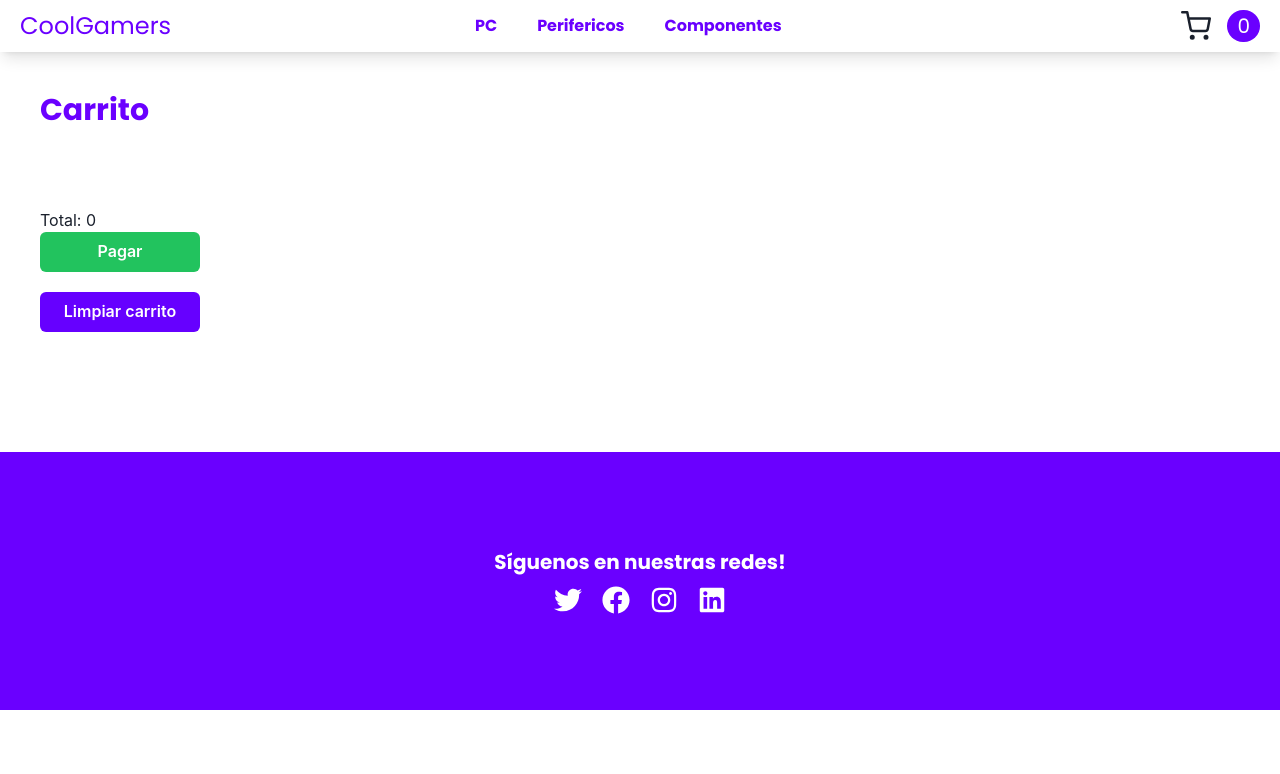
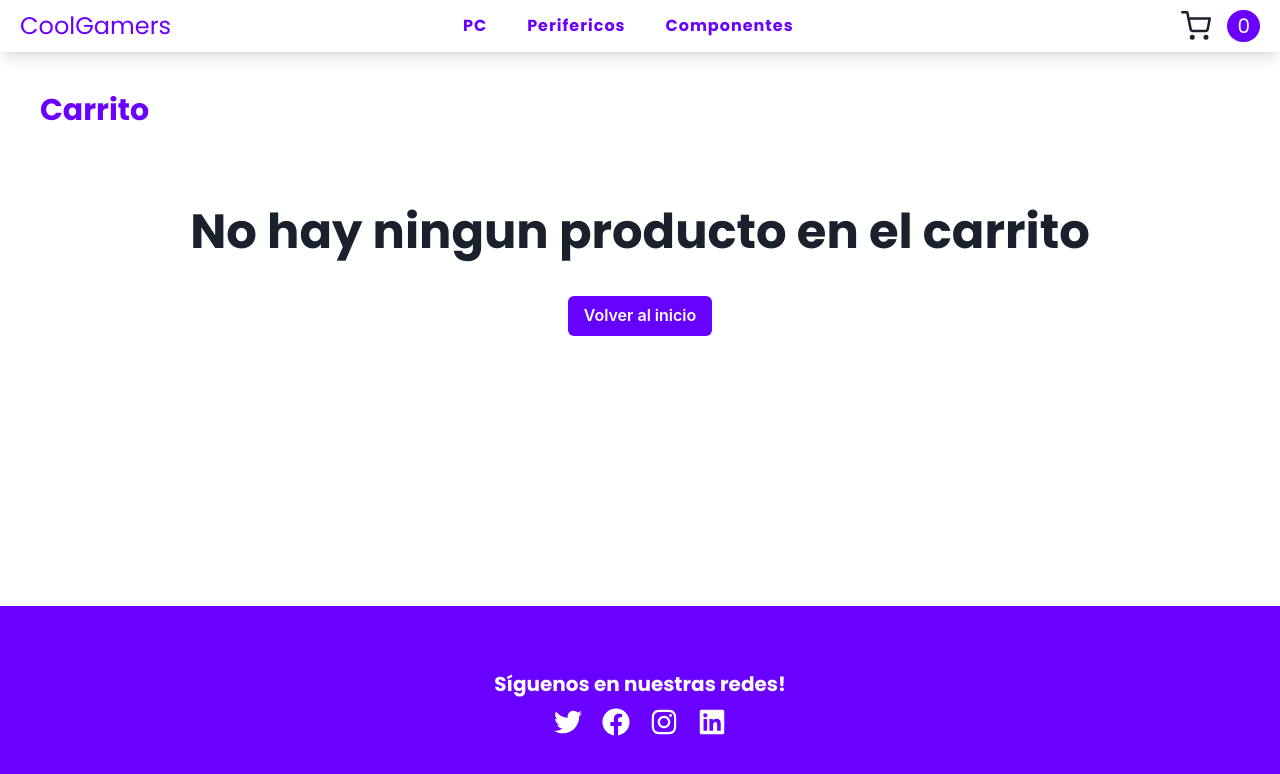
Before and after one commit to lucasgotz13/E-Commerce-CoolGamers-Gotz, a React (Vite) app: page /cart in a window 1280 px wide. Shown: the top 774 px of the page. Built offline with nearby package versions, Linux system fonts and the light colour scheme.

Commit message:
Footer arreglado para que se muestre en todo momento en la parte inferior de la página

```diff
--- a/src/components/Cart/index.jsx
+++ b/src/components/Cart/index.jsx
@@ -10,6 +10,7 @@ import {
     doc,
     updateDoc,
 } from "firebase/firestore";
+import { NavLink } from "react-router-dom";
 
 function Cart() {
     const { cart, removeItem, clearCart } = useContext(CartContext);
@@ -74,6 +75,9 @@ function Cart() {
                     </div>
                 ))}
             </div>
+
+            {cart.length > 0 ? (
+                <>
                     <h4>Total: {total}</h4>
                     <Button
                         colorScheme={"whatsapp"}
@@ -83,9 +87,26 @@ function Cart() {
                     >
                         Pagar
                     </Button>
-            <Button colorScheme={"secondary"} w={40} onClick={clearCart}>
+                    <Button
+                        colorScheme={"secondary"}
+                        w={40}
+                        onClick={clearCart}
+                    >
                         Limpiar carrito
                     </Button>
+                </>
+            ) : (
+                <div className="flex flex-col items-center gap-10">
+                    <h1 className="text-5xl text-center font-Poppins font-bold">
+                        No hay ningun producto en el carrito
+                    </h1>
+                    <NavLink to={"/"}>
+                        <Button colorScheme={"secondary"}>
+                            Volver al inicio
+                        </Button>
+                    </NavLink>
+                </div>
+            )}
         </div>
     );
 }
--- a/src/components/CartWidget/index.jsx
+++ b/src/components/CartWidget/index.jsx
@@ -14,7 +14,7 @@ function CartWidget() {
     console.log(cartTotalItems);
 
     return (
-        <div className="hidden sm:flex items-center gap-2">
+        <div className="hidden sm:flex items-center gap-2 ">
             <NavLink to={"/cart"}>
                 <FiShoppingCart size={30} className="mr-2" />
             </NavLink>
--- a/src/components/Footer/index.jsx
+++ b/src/components/Footer/index.jsx
@@ -4,7 +4,7 @@ import { Icon } from "@chakra-ui/react";
 
 function Footer() {
     return (
-        <div className="mt-20 p-24 flex flex-col items-center justify-center bg-secondary text-primary font-Poppins">
+        <div className="sticky top-full p-16 flex flex-col items-center justify-center bg-secondary text-primary font-Poppins">
             <h1 className="text-xl text-center font-bold mb-2.5">
                 Síguenos en nuestras redes!
             </h1>
--- a/src/components/Layout/index.jsx
+++ b/src/components/Layout/index.jsx
@@ -4,7 +4,7 @@ import { Outlet as Page } from "react-router-dom";
 
 function Layout() {
     return (
-        <main>
+        <main className="min-h-screen">
             <Navbar />
             <Page />
             <Footer />
--- a/src/components/Navbar/index.jsx
+++ b/src/components/Navbar/index.jsx
@@ -1,19 +1,11 @@
 import CartWidget from "../CartWidget";
 import { NavLink } from "react-router-dom";
 import { GiHamburgerMenu } from "react-icons/gi";
-import { useState } from "react";
 import { FiShoppingCart } from "react-icons/fi";
-import { useDisclosure, Button, Collapse, Box,  } from "@chakra-ui/react"
+import { useDisclosure, Collapse, Box } from "@chakra-ui/react";
 
 function Navbar() {
-    const [menu, setMenu] = useState(false);
-
-    const { isOpen, onToggle, onClose } = useDisclosure()
-
-    const handleMenuToggle = () => {
-        setMenu(!menu);
-    };
-
+    const { isOpen, onToggle, onClose } = useDisclosure();
 
     return (
         <>
@@ -34,7 +26,7 @@ function Navbar() {
                         className={({ isActive }) =>
                             isActive
                                 ? "border-b-2 border-b-accent bg-white cursor-pointer p-2.5 hover:bg-slate-300 "
-                                : "border-none bg-white cursor-pointer p-2.5 hover:bg-slate-300 rounded-md"
+                                : "border-none bg-white cursor-pointer p-2.5 hover:bg-slate-300 rounded-md custom-underline-navbar"
                         }
                     >
                         PC
@@ -44,7 +36,7 @@ function Navbar() {
                         className={({ isActive }) =>
                             isActive
                                 ? "border-b-2 border-b-accent bg-white cursor-pointer p-2.5 hover:bg-slate-300 "
-                                : "border-none bg-white cursor-pointer p-2.5 hover:bg-slate-300 rounded-md"
+                                : "border-none bg-white cursor-pointer p-2.5 hover:bg-slate-300 rounded-md custom-underline-navbar"
                         }
                     >
                         Perifericos
@@ -53,7 +45,7 @@ function Navbar() {
                         className={({ isActive }) =>
                             isActive
                                 ? "border-b-2 border-b-accent bg-white cursor-pointer p-2.5 hover:bg-slate-300 "
-                                : "border-none bg-white cursor-pointer p-2.5 hover:bg-slate-300 rounded-md"
+                                : "border-none bg-white cursor-pointer p-2.5 hover:bg-slate-300 rounded-md custom-underline-navbar"
                         }
                         to={"/category/componentes"}
                     >
@@ -64,11 +56,8 @@ function Navbar() {
             </nav>
             <nav className="sm:hidden p-2 flex flex-col justify-center font-Poppins shadow-lg">
                 <div className="flex items-center justify-between">
-                    <h1 className="text-2xl text-secondary font-bold ml-5">
-                        <NavLink
-                            to={"/"}
-                            onClick={onClose}
-                        >
+                    <h1 className="text-2xl text-secondary font-bold ml-5 custom-underline-logo">
+                        <NavLink to={"/"} onClick={onClose}>
                             CoolGamers
                         </NavLink>
                     </h1>
@@ -78,62 +67,61 @@ function Navbar() {
                                 size={25}
                                 className="mr-4"
                                 onClick={onClose}
-                                />
+                            />
                         </NavLink>
-                        <GiHamburgerMenu onClick={onToggle} className="hover:cursor-pointer mr-5" size={20}>Click Me</GiHamburgerMenu>
+                        <GiHamburgerMenu
+                            onClick={onToggle}
+                            className="hover:cursor-pointer mr-5"
+                            size={20}
+                        >
+                            Click Me
+                        </GiHamburgerMenu>
                     </div>
                 </div>
                 <div className="">
-                    {/* <CartWidget value={1} /> */}
-                    {/* <NavLink to={"/cart"}> */}
-                    {/*     <FiShoppingCart */}
-                    {/*         size={25} */}
-                    {/*         className="mr-4" */}
-                    {/*         onClick={() => setMenu(menu ? !menu : false)} */}
-                    {/*     /> */}
-                    {/* </NavLink> */}
-                    {/* <GiHamburgerMenu */}
-                    {/*     className="mr-4" */}
-                    {/*     size={25} */}
-                    {/*     onClick={handleMenuToggle} */}
-                    {/* /> */}
                     <Collapse in={isOpen} animateOpacity>
                         <Box
-                            p='40px'
-                            color='black'
-                            mt='4'
-                            rounded='md'
-                            shadow='md'
-                            className="flex flex-col justify-center items-center"
+                            p="40px"
+                            color="black"
+                            mt="4"
+                            rounded="md"
+                            shadow="md"
+                            className="flex flex-col justify-center "
                         >
                             <NavLink
-                                className={({ isActive }) => (isActive ? "underline" : "")}
+                                className={({ isActive }) =>
+                                    isActive ? "underline" : ""
+                                }
                                 to={"/category/pc"}
                             >
                                 <button
-                                    className="border-none bg-white cursor-pointer p-2.5 transition-all duration-300 ease-in-out hover:bg-gray-100 rounded-md"
+                                    className="border-none bg-white cursor-pointer p-2.5 custom-underline"
                                     onClick={onToggle}
                                 >
                                     PC
                                 </button>
                             </NavLink>
                             <NavLink
-                                className={({ isActive }) => (isActive ? "underline" : "")}
+                                className={({ isActive }) =>
+                                    isActive ? "underline" : ""
+                                }
                                 to={"/category/perifericos"}
                             >
                                 <button
-                                    className="border-none bg-white cursor-pointer p-2.5 transition-all duration-300 ease-in-out hover:bg-gray-100 rounded-md"
+                                    className="border-none bg-white cursor-pointer p-2.5 custom-underline"
                                     onClick={onToggle}
                                 >
                                     Perifericos
                                 </button>
                             </NavLink>
                             <NavLink
-                                className={({ isActive }) => (isActive ? "underline" : "")}
+                                className={({ isActive }) =>
+                                    isActive ? "underline" : ""
+                                }
                                 to={"/category/componentes"}
                             >
                                 <button
-                                    className="border-none bg-white cursor-pointer p-2.5 transition-all duration-300 ease-in-out hover:bg-gray-100 rounded-md"
+                                    className="border-none bg-white cursor-pointer p-2.5 custom-underline"
                                     onClick={onToggle}
                                 >
                                     Componentes
@@ -143,47 +131,6 @@ function Navbar() {
                     </Collapse>
                 </div>
             </nav>
-            {/* <ul */}
-            {/*     className={ */}
-            {/*         menu === true */}
-            {/*             ? "sm:hidden mt-2 list-none flex flex-col justify-between items-center gap-5  text-secondary font-Poppins " */}
-            {/*             : "hidden" */}
-            {/*     } */}
-            {/* > */}
-            {/*     <NavLink */}
-            {/*         className={({ isActive }) => (isActive ? "underline" : "")} */}
-            {/*         to={"/category/pc"} */}
-            {/*     > */}
-            {/*         <button */}
-            {/*             className="border-none bg-white cursor-pointer p-2.5 transition-all duration-300 ease-in-out hover:bg-gray-100 rounded-md" */}
-            {/*             onClick={() => setMenu(!menu)} */}
-            {/*         > */}
-            {/*             PC */}
-            {/*         </button> */}
-            {/*     </NavLink> */}
-            {/*     <NavLink */}
-            {/*         className={({ isActive }) => (isActive ? "underline" : "")} */}
-            {/*         to={"/category/perifericos"} */}
-            {/*     > */}
-            {/*         <button */}
-            {/*             className="border-none bg-white cursor-pointer p-2.5 transition-all duration-300 ease-in-out hover:bg-gray-100 rounded-md" */}
-            {/*             onClick={() => setMenu(!menu)} */}
-            {/*         > */}
-            {/*             Perifericos */}
-            {/*         </button> */}
-            {/*     </NavLink> */}
-            {/*     <NavLink */}
-            {/*         className={({ isActive }) => (isActive ? "underline" : "")} */}
-            {/*         to={"/category/componentes"} */}
-            {/*     > */}
-            {/*         <button */}
-            {/*             className="border-none bg-white cursor-pointer p-2.5 transition-all duration-300 ease-in-out hover:bg-gray-100 rounded-md" */}
-            {/*             onClick={() => setMenu(!menu)} */}
-            {/*         > */}
-            {/*             Componentes */}
-            {/*         </button> */}
-            {/*     </NavLink> */}
-            {/* </ul> */}
         </>
     );
 }
--- a/src/index.css
+++ b/src/index.css
@@ -1,3 +1,44 @@
 @tailwind base;
 @tailwind components;
 @tailwind utilities;
+
+@layer utilities {
+    .custom-underline {
+        @apply relative  font-Poppins  tracking-[1px]
+    }
+    .custom-underline::after {
+        @apply content-[''] bg-secondary h-[3px] w-[0%] left-0 -bottom-[5px] rounded-xl absolute duration-300
+    }
+    .custom-underline:hover::after {
+        @apply w-[100%]
+    }
+    .custom-underline:active::after {
+        @apply w-[100%]
+    }
+
+    .custom-underline-logo {
+        @apply relative font-Poppins tracking-[1px]
+    }
+    .custom-underline-logo::after {
+        @apply content-[''] bg-accent h-[3px] w-[0%] left-0 -bottom-[1px] rounded-xl absolute duration-300
+    }
+    .custom-underline-logo:hover::after {
+        @apply w-[100%]
+    }
+    .custom-underline-logo:active::after {
+        @apply w-[100%]
+    }
+
+    .custom-underline-navbar {
+        @apply relative font-Poppins tracking-[1px]
+    }
+    .custom-underline-navbar::after {
+        @apply content-[''] bg-secondary h-[3px] w-[0%] left-0 -bottom-[1px] rounded-xl absolute duration-300
+    }
+    .custom-underline-navbar:hover::after {
+        @apply w-[100%]
+    }
+    .custom-underline-navbar:active::after {
+        @apply w-[100%]
+    }
+}
```
Also changed, not shown: src/components/ItemList/index.jsx (+1 -10 lines). Lines whose indentation alone changed are shown as unchanged.
